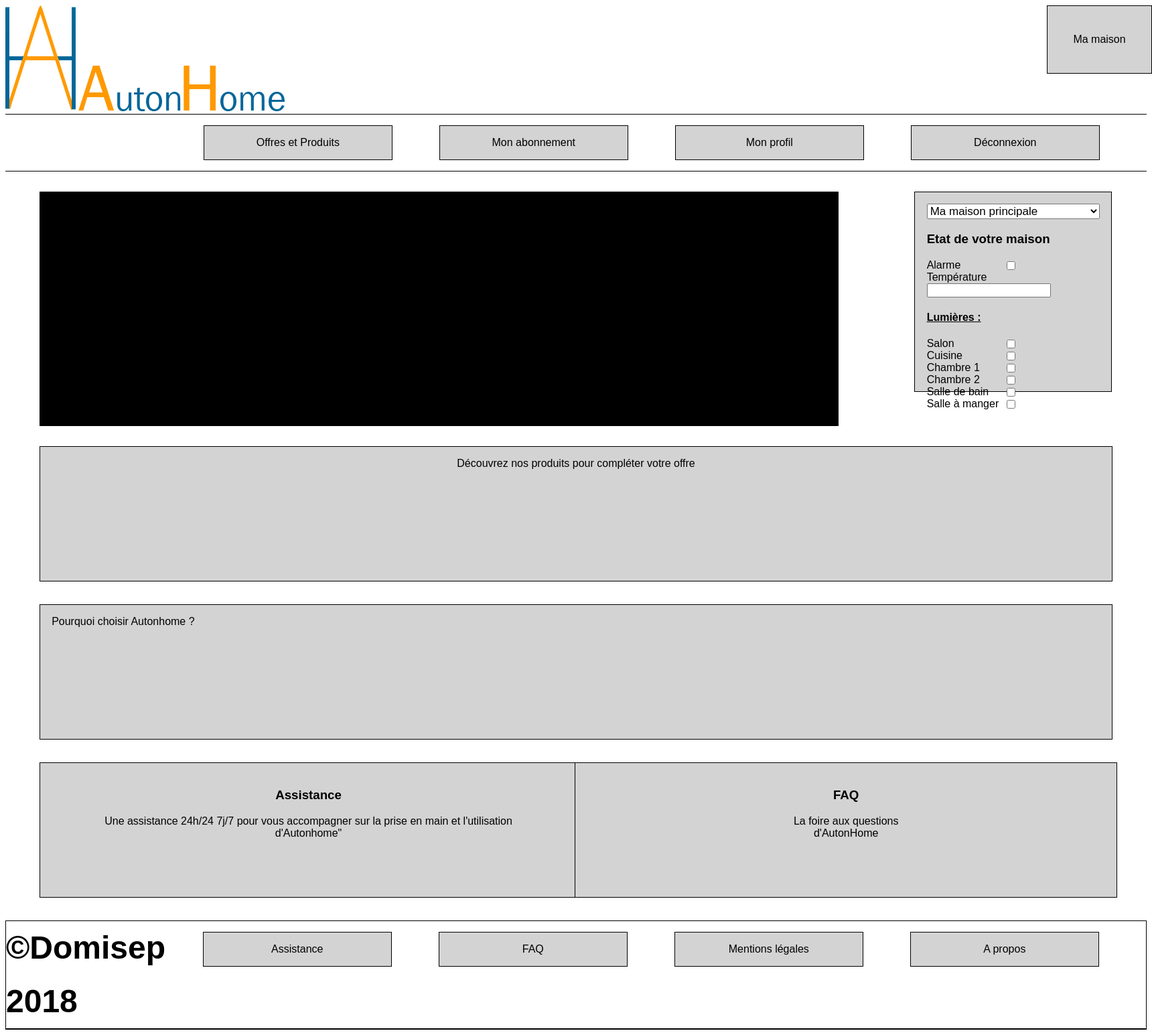
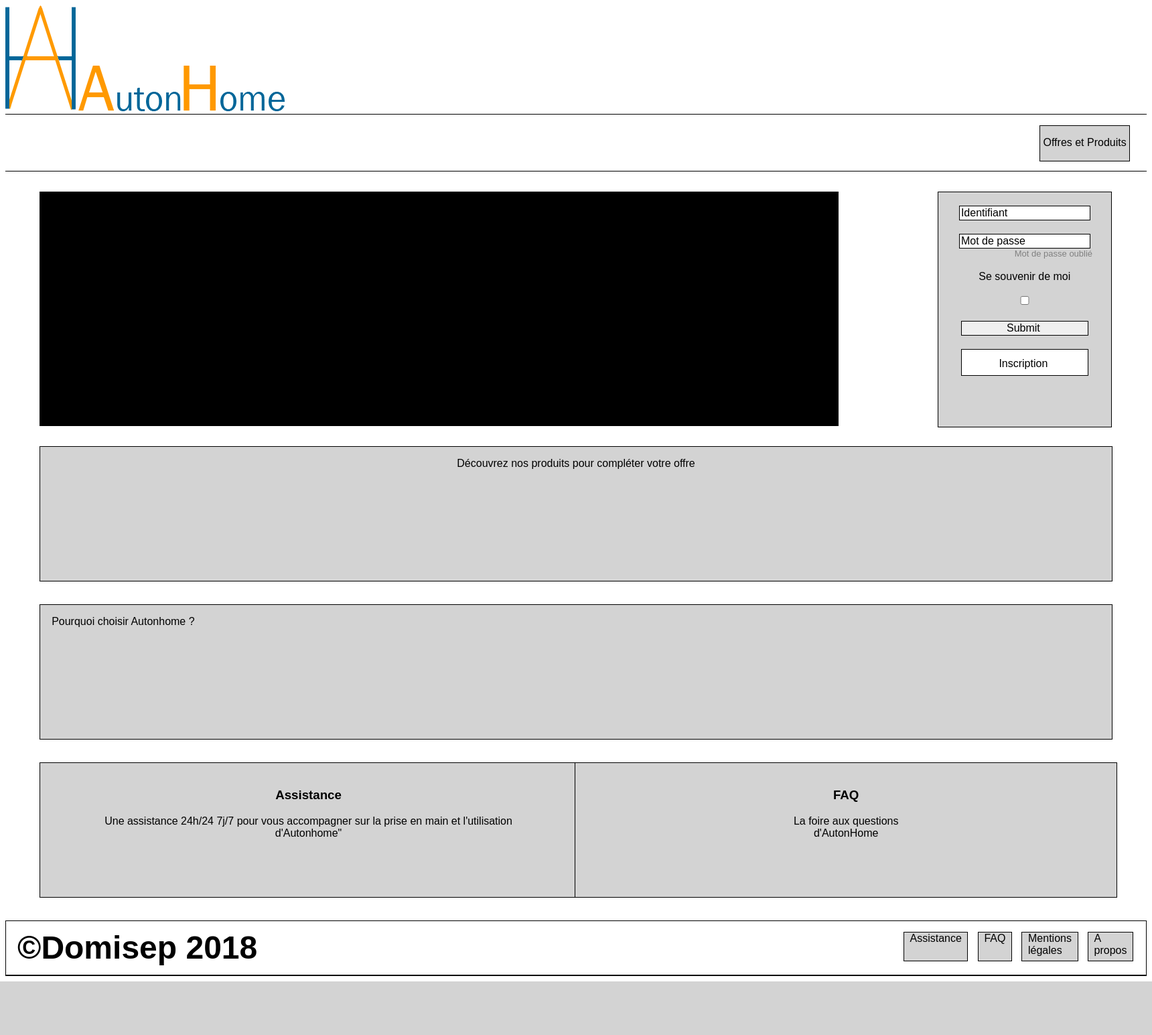
Before and after one commit to antoinepryy/autonhome, a PHP site: page / in a window 1720 px wide. Shown: the whole page at 67% size. After the commit the page ends 1465 px from the top, so only its background shows below. Run offline with PHP 8.4, Linux system fonts and the light colour scheme; some web fonts are replaced.

Commit message:
ajout css

```diff
--- a/vues/CSS/accueil_special_LU.css
+++ b/vues/CSS/accueil_special_LU.css
@@ -13,7 +13,7 @@
     padding-left: 1%;
     padding-right: 1%;
     padding-top: 1%;
-    height: 35%;
+    height: 58.5%;
 }
 
 input[type="checkbox"]
--- a/vues/CSS/accueil_special_UU.css
+++ b/vues/CSS/accueil_special_UU.css
@@ -8,18 +8,19 @@
     position: absolute;
     right: 0;
     margin-right: 3.5%;
-    margin-top: 50px;
-    margin-bottom: 50px;
-    height: 300px;
+    margin-top: 30px;
+    margin-bottom: 30px;
+    height: 350px;
 }
 
-input
+input, button
 {
     margin-top: 20px;
     font-size: 100%;
     border : 1px solid black;
     justify-content: center;
-    width: 100%;
+    width: 90%;
+    padding-left: 1%;
 }
 
 .link-mdp-oubie{
@@ -41,9 +42,10 @@ input
     right: 0;
 }
 
-.inscription
+button
 {
     text-align: center;
     height: 40px;
     line-height: 40px;
+    background-color: white;
 }
--- a/vues/CSS/footer.css
+++ b/vues/CSS/footer.css
@@ -1,15 +1,7 @@
 footer{
     border: 1px solid black;
-    justify-content: space-around;
-}
+    display: flex;
 
-.footer-links, footer{
-    display: flex;
-}
-
-ul{
-    display: flex;
-    list-style-type: none;
 }
 
 a{
@@ -17,19 +9,38 @@ a{
     text-decoration: none ;
 }
 
-li{
+.footer-links{
+    display : flex;
+    justify-content: flex-end;
+    position: absolute;
+    right: 0;
+}
+
+.footer-links ul{
+    display: flex;
+    justify-content: flex-end;
+    list-style-type: none;
+    margin-right: 4%;
+
+}
+
+.footer-links li{
     margin-right: 5%;
     background-color: lightgrey;
     border: 1px solid black;
-    line-height: 50px;
-    height: 50px;
-    width: 350px;
-    text-align: center;
-
+    height: 110%;
+    width: auto;
+    justify-content: center;
+    padding-right: 3%;
+    padding-left: 3%;
 }
 
 .droit-reserve{
     font-size : 300%;
     font-weight: bold;
     line-height: 80px;
+    justify-content: flex-start;
+    display: flex;
+    margin-left: 1%;
+
 }
--- a/vues/CSS/header.css
+++ b/vues/CSS/header.css
@@ -5,6 +5,7 @@ body{
 header{
     border-bottom: 1px solid black;
     margin-bottom: 5px;
+
 }
 
 .logo_logo{
@@ -21,3 +22,20 @@ nav{
     border-bottom: 1px solid black;
     border-top: 1px solid black;
 }
+
+nav ul{
+    list-style-type: none;
+    margin-right: 2%;
+}
+
+nav li {
+    margin-right: 5%;
+    background-color: lightgrey;
+    border: 1px solid black;
+    line-height: 50px;
+    height: 100%;
+    width: 100%;
+    text-align: center;
+    padding-right: 3%;
+    padding-left: 3%;
+}
--- a/vues/CSS/header_LU.css
+++ b/vues/CSS/header_LU.css
@@ -22,7 +22,6 @@ a{
     position: absolute;
     right: 0;
 }
-
 nav{
     display: flex;
     justify-content: flex-end;
@@ -30,17 +29,19 @@ nav{
     border-top: 1px solid black;
 }
 
-ul{
-    display: flex;
+nav ul{
     list-style-type: none;
+    margin-right: 4%;
 }
 
-li{
+nav li {
     margin-right: 5%;
     background-color: lightgrey;
     border: 1px solid black;
     line-height: 50px;
-    height: 50px;
-    width: 350px;
+    height: 100%;
+    width: 100%;
     text-align: center;
+    padding-right: 3%;
+    padding-left: 3%;
 }
--- a/vues/accueil.php
+++ b/vues/accueil.php
@@ -3,8 +3,8 @@
 * Vue : accueil
 */
 
-require ('vues/header_LU.php');
-require ('vues/accueil_special_LU.php');
+require ('vues/header.php');
+require ('vues/accueil_special_UU.php');
 ?>
 
 
--- a/vues/accueil_special_UU.php
+++ b/vues/accueil_special_UU.php
@@ -14,6 +14,6 @@
             <input type="checkbox"/><br />
             <input type="submit"/><br/>
             <label hidden> Inscription </label>
-            <input class="inscription" type="text" placeholder="Inscription"/><br/>
+            <button href="" type="submit" name="submit">Inscription</button><br/>
         </form>
     </section>
--- a/vues/footer.php
+++ b/vues/footer.php
@@ -8,9 +8,8 @@
     <div class="droit-reserve">
         &copy;Domisep 2018
     </div>
+
     <div class="footer-links">
-
-
         <ul>
             <li> <a href="index.php?cible=assistance">
                 Assistance
--- a/vues/inscription.php
+++ b/vues/inscription.php
@@ -14,6 +14,9 @@
 	<label>Mot de passe :</label>
 	<input type="password"  name="password"  />
 
+    <label>Téléphone :</label>
+    <input type="tel"  name="telephone"  />
+
     <button type="submit" name="submit">S'inscrire</button>
 
 </form>
```
Also changed, not shown: vues/CSS/inscription.css (added).
